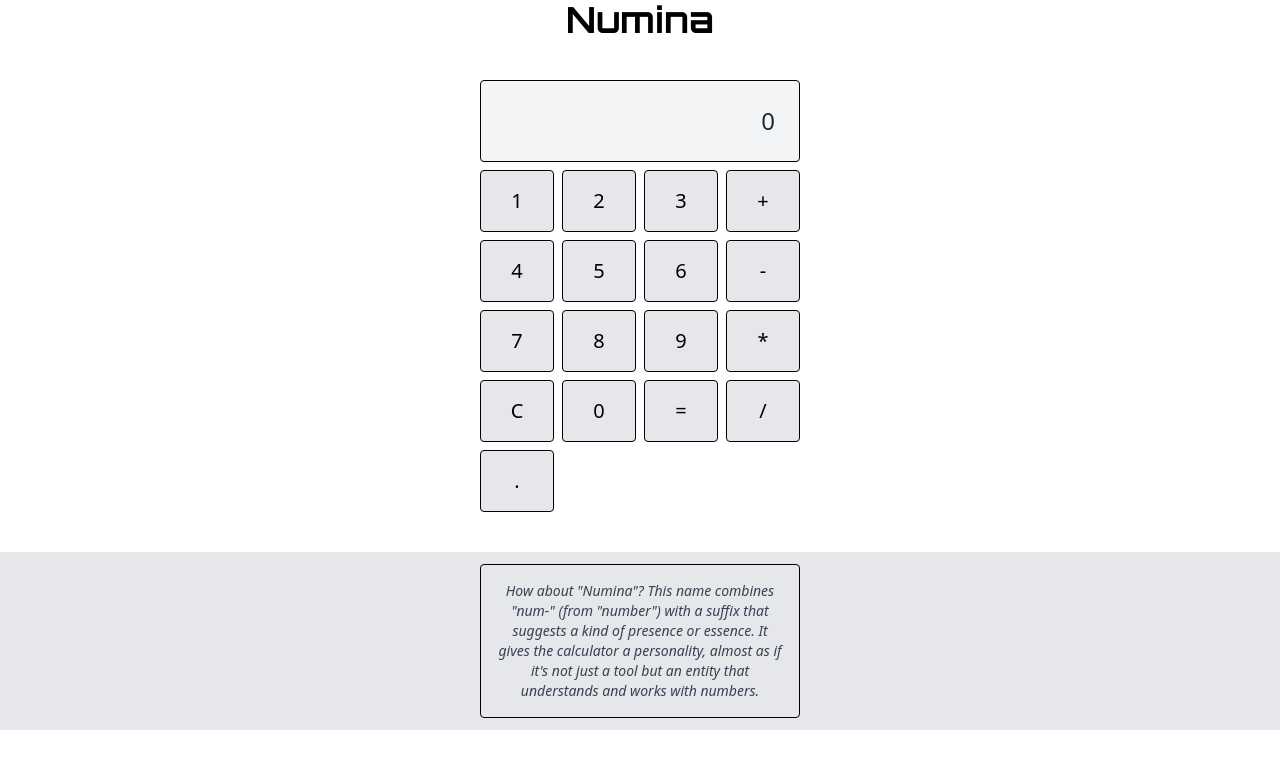
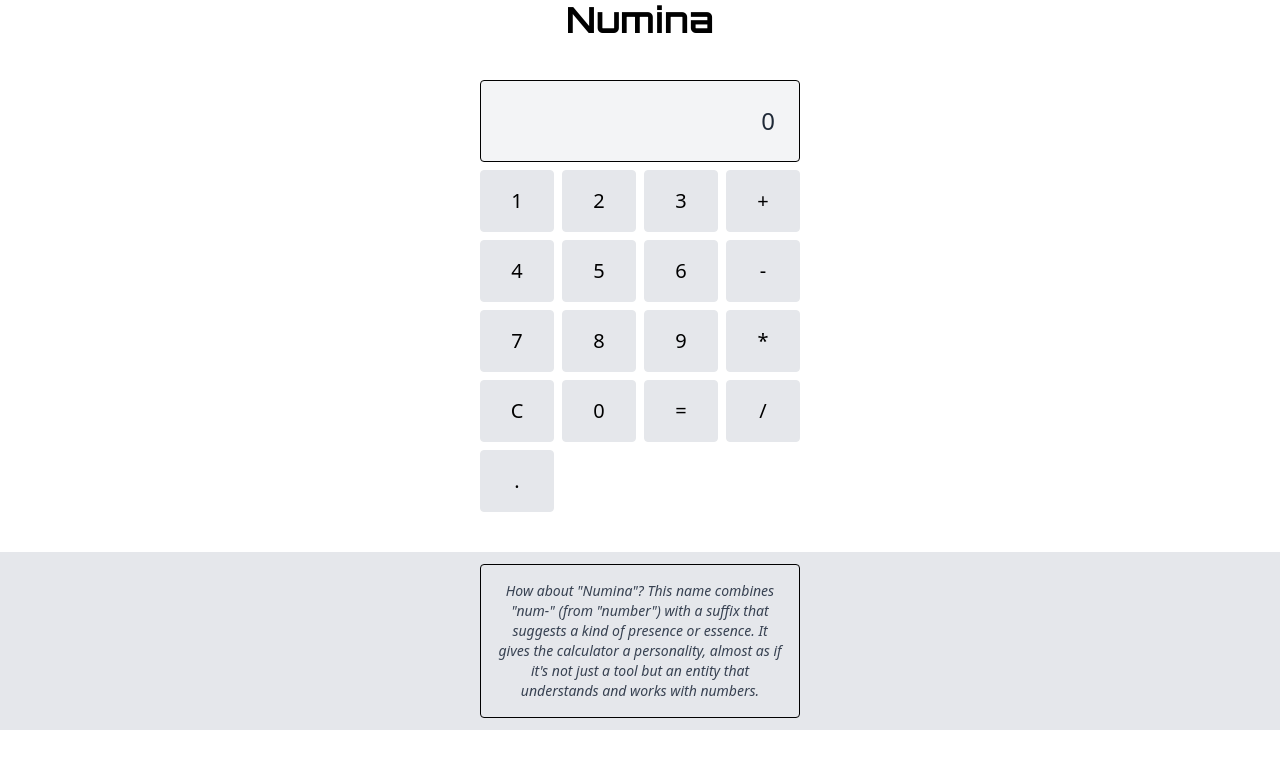
Before and after one commit to Max-OSSoftware/react-calculator, a React (Create React App) app: page / in a window 1280 px wide. Shown: the top 768 px of the page. Built offline with nearby package versions, Linux system fonts and the light colour scheme.

Commit message:
Update Button.js
changed button border to red

```diff
--- a/src/Button.js
+++ b/src/Button.js
@@ -5,7 +5,7 @@ function Button({ id, label, onClick }) {
       <button
         id={id}
         aria-label={label}
-        className="bg-gray-200 p-4 rounded text-xl focus:outline-none focus:bg-gray-300 border border-black"
+        className="bg-gray-200 p-4 rounded text-xl focus:outline-none focus:bg-gray-300 border border-red"
         onClick={onClick}
       >
         {label}
```
